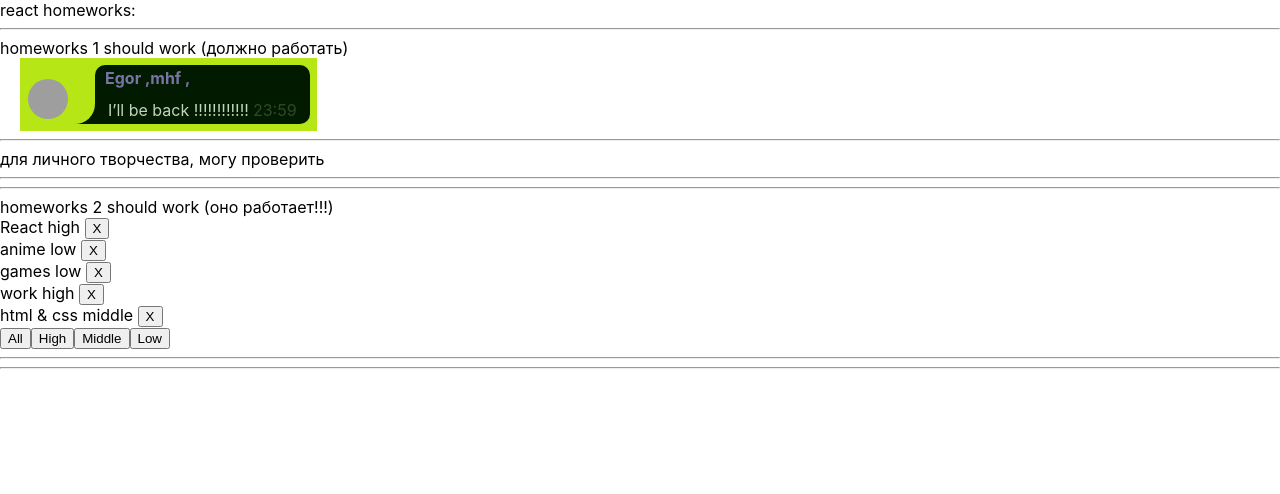
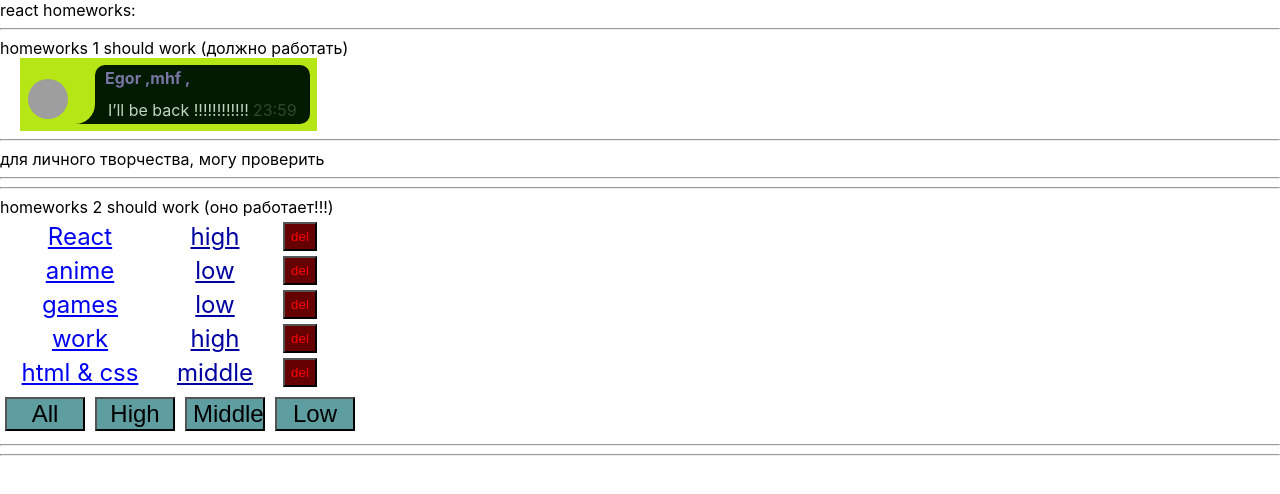
Before and after one commit to EgorKirillov/HomeWork, a React (Create React App) app: page / in a window 1280 px wide. Shown: the top 494 px of the page. Built offline with nearby package versions, Linux system fonts and the light colour scheme; grey boxes are pictures that could not be loaded.

Commit message:
second monday add css

```diff
--- a/src/p2-homeworks/h2/Affair.tsx
+++ b/src/p2-homeworks/h2/Affair.tsx
@@ -1,5 +1,6 @@
 import React from 'react'
 import {AffairType} from "./HW2";
+import s from './Affairs.module.css'
 
 type AffairPropsType = {
     // key не нужно типизировать
@@ -13,10 +14,11 @@ function Affair(props: AffairPropsType) {
     }
 
     return (
-        <div>
+        <div className={s.conteiner}>
 
-            <span>{props.affair.name}    {props.affair.priority}  </span>
-            <button onClick={deleteCallback}> X </button>
+            <span className={s.titleName}>{props.affair.name}</span>
+            <span className={s.priorityName}>{props.affair.priority}</span>
+            <button className={s.buttonBox} onClick={deleteCallback}>del</button>
         </div>
     )
 }
--- a/src/p2-homeworks/h2/Affairs.module.css
+++ b/src/p2-homeworks/h2/Affairs.module.css
@@ -1,3 +1,38 @@
+
+.conteiner {
+    /*background: #b7e616;*/
+    display: grid;
+    grid-template-columns: minmax(50px, 150px) 100px 50px;
+    justify-items: center;
+
+    align-content: start;
+    grid-column-gap: 10px;
+    font-size: 1.5em;
+    margin: 5px;
+
+    }
+.titleName {
+    /*background-color: #7875a4;*/
+    color: #0000f0;
+    text-decoration: underline;
+}
+.priorityName {
+    /*background-color: gray;*/
+    color: #0000a0;
+    text-decoration: underline;
+
+}
+.buttonBox{
+    background-color: #660000;
+    color: red;
+}
+.buttonPriority {
+    background-color: cadetblue;
+    width: 80px;
+    font-size: 1.5em;
+    margin: 5px;
+
+}
 .someClass {
 
 }
--- a/src/p2-homeworks/h2/Affairs.tsx
+++ b/src/p2-homeworks/h2/Affairs.tsx
@@ -1,6 +1,7 @@
 import React from 'react'
 import Affair from './Affair'
 import {AffairType, FilterType} from './HW2'
+import s from './Affairs.module.css'
 
 type AffairsPropsType = { // need to fix any
     data: Array<AffairType>
@@ -33,12 +34,16 @@ function Affairs(props: AffairsPropsType) {
     return (
         <div>
 
-            {mappedAffairs}
+                {mappedAffairs}
 
-            <button onClick={setAll}>All</button>
-            <button onClick={setHigh}>High</button>
-            <button onClick={setMiddle}>Middle</button>
-            <button onClick={setLow}>Low</button>
+
+<div>
+    <button className={s.buttonPriority} onClick={setAll}>All</button>
+    <button className={s.buttonPriority} onClick={setHigh}>High</button>
+    <button className={s.buttonPriority} onClick={setMiddle}>Middle</button>
+    <button className={s.buttonPriority} onClick={setLow}>Low</button>
+</div>
+
         </div>
     )
 }
--- a/src/p2-homeworks/h2/HW2.tsx
+++ b/src/p2-homeworks/h2/HW2.tsx
@@ -16,12 +16,12 @@ const defaultAffairs: Array<AffairType> = [
     {_id: 2, name: 'anime', priority: 'low'},
     {_id: 3, name: 'games', priority: 'low'},
     {_id: 4, name: 'work', priority: 'high'},
-    {_id: 5, name: 'html & css', priority: 'middle'},
+    {_id: 5, name: 'html & css ', priority: 'middle'},
 ]
 
 // pure helper functions
 export const filterAffairs = (affairs: Array<AffairType>, filter: FilterType): Array<AffairType> => {
-    console.log(filter)
+    // console.log(filter)
     if (filter === 'all') return affairs
     else return affairs.filter((a) => a.priority === filter)
     /*if (filter === 'high')
```
